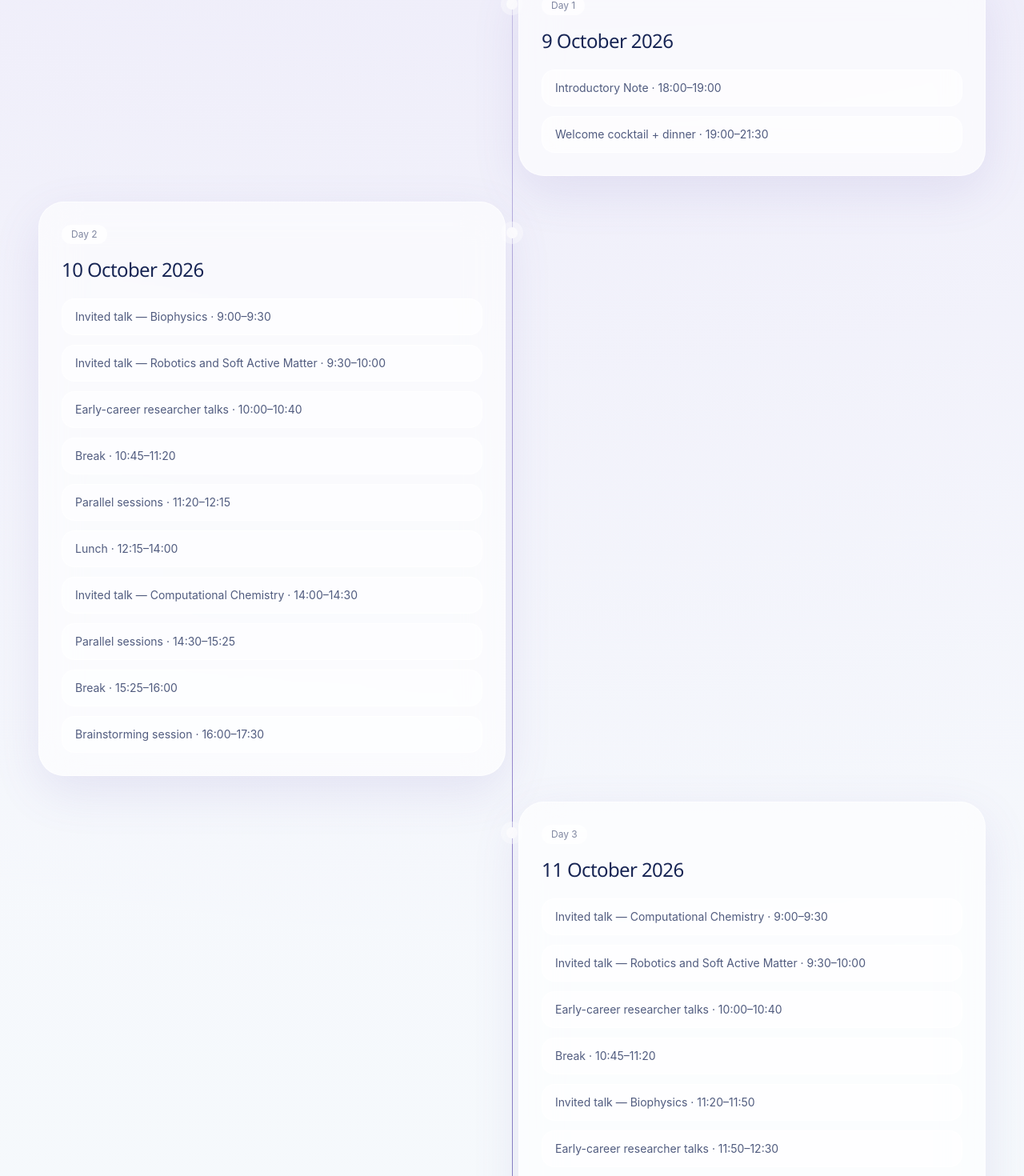
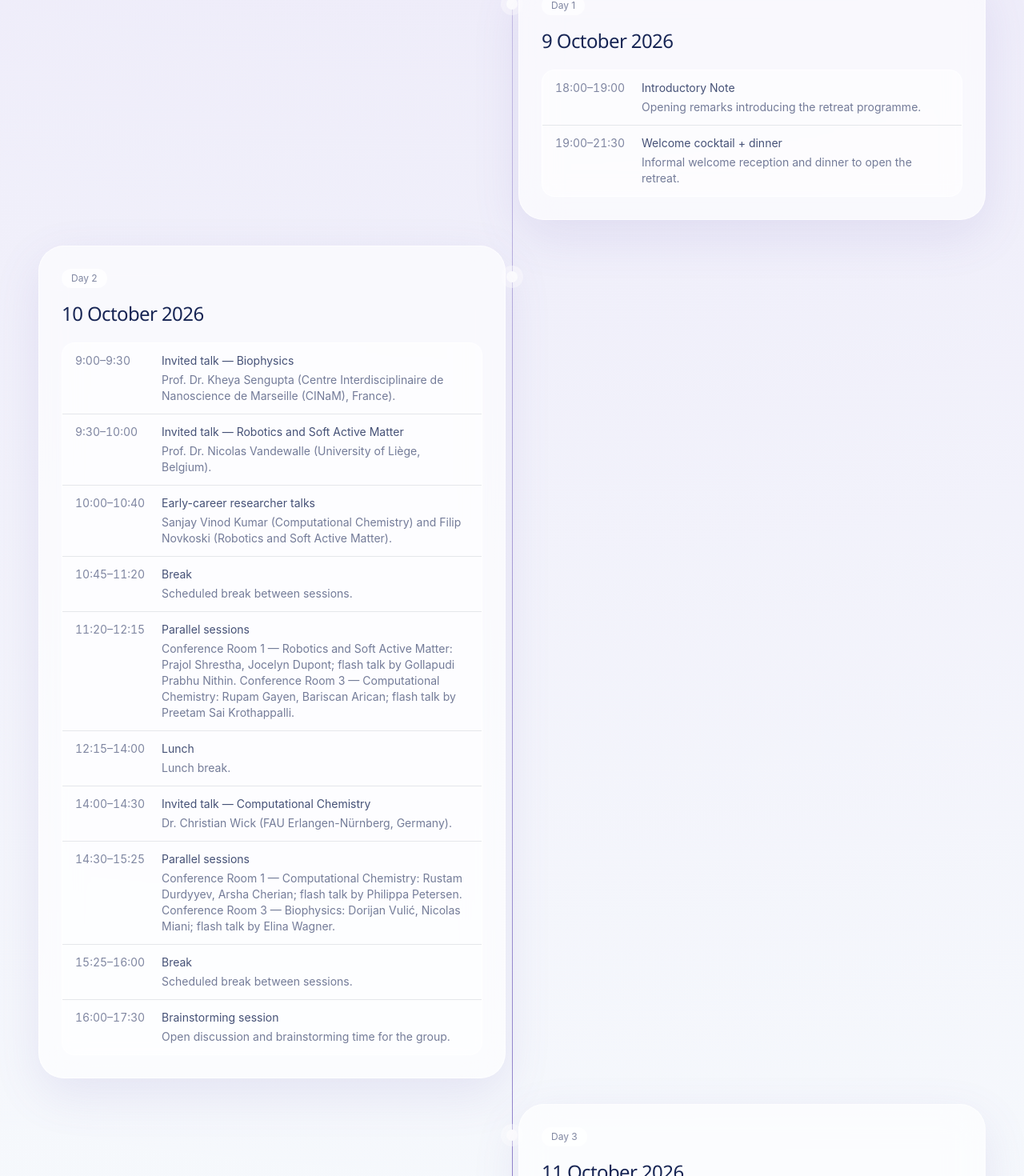
Before and after one commit to pahi-26/puls-retreat-2026, a Next.js app: page / in a window 1280 px wide. Shown: the part 1843-3313 px from the top of the page at 80% size. Built offline with nearby package versions, Linux system fonts and the light colour scheme.

Commit message:
Schedule updated

```diff
--- a/components/Timeline.tsx
+++ b/components/Timeline.tsx
@@ -34,19 +34,18 @@ export default function Timeline() {
                       </span>
                     </div>
                     <h3 className="mt-4 text-2xl">{day.date}</h3>
-                    <div className="mt-5 space-y-3">
+                    <div className="mt-5 divide-y divide-ink/8 overflow-hidden rounded-2xl border border-white/70 bg-white/55">
                       {day.sessions.map((session) => (
-                        <details
-                          key={session.title}
-                          className="rounded-2xl border border-white/70 bg-white/55 px-4 py-3 open:bg-white/75"
+                        <div
+                          key={session.time}
+                          className="grid grid-cols-[5.75rem_1fr] gap-4 px-4 py-3"
                         >
-                          <summary className="cursor-pointer list-none text-sm text-ink/75">
-                            {session.title}
-                          </summary>
-                          <p className="mt-3 border-t border-ink/8 pt-3 text-sm text-ink/60">
-                            {session.detail}
-                          </p>
-                        </details>
+                          <p className="text-sm tabular-nums text-ink/55">{session.time}</p>
+                          <div>
+                            <p className="text-sm text-ink/80">{session.title}</p>
+                            <p className="mt-1 text-sm text-ink/60">{session.detail}</p>
+                          </div>
+                        </div>
                       ))}
                     </div>
                   </div>
--- a/data/programme.ts
+++ b/data/programme.ts
@@ -1,6 +1,7 @@
 export type ProgrammeDay = {
   date: string;
   sessions: {
+    time: string;
     title: string;
     detail: string;
   }[];
@@ -11,11 +12,13 @@ export const programme: ProgrammeDay[] = [
     date: "9 October 2026",
     sessions: [
       {
-        title: "Introductory Note · 18:00–19:00",
+        time: "18:00–19:00",
+        title: "Introductory Note",
         detail: "Opening remarks introducing the retreat programme."
       },
       {
-        title: "Welcome cocktail + dinner · 19:00–21:30",
+        time: "19:00–21:30",
+        title: "Welcome cocktail + dinner",
         detail: "Informal welcome reception and dinner to open the retreat."
       }
     ]
@@ -24,47 +27,57 @@ export const programme: ProgrammeDay[] = [
     date: "10 October 2026",
     sessions: [
       {
-        title: "Invited talk — Biophysics · 9:00–9:30",
+        time: "9:00–9:30",
+        title: "Invited talk — Biophysics",
         detail:
           "Prof. Dr. Kheya Sengupta (Centre Interdisciplinaire de Nanoscience de Marseille (CINaM), France)."
       },
       {
-        title: "Invited talk — Robotics and Soft Active Matter · 9:30–10:00",
+        time: "9:30–10:00",
+        title: "Invited talk — Robotics and Soft Active Matter",
         detail: "Prof. Dr. Nicolas Vandewalle (University of Liège, Belgium)."
       },
       {
-        title: "Early-career researcher talks · 10:00–10:40",
+        time: "10:00–10:40",
+        title: "Early-career researcher talks",
         detail:
           "Sanjay Vinod Kumar (Computational Chemistry) and Filip Novkoski (Robotics and Soft Active Matter)."
       },
       {
-        title: "Break · 10:45–11:20",
+        time: "10:45–11:20",
+        title: "Break",
         detail: "Scheduled break between sessions."
       },
       {
-        title: "Parallel sessions · 11:20–12:15",
+        time: "11:20–12:15",
+        title: "Parallel sessions",
         detail:
           "Conference Room 1 — Robotics and Soft Active Matter: Prajol Shrestha, Jocelyn Dupont; flash talk by Gollapudi Prabhu Nithin. Conference Room 3 — Computational Chemistry: Rupam Gayen, Bariscan Arican; flash talk by Preetam Sai Krothappalli."
       },
       {
-        title: "Lunch · 12:15–14:00",
+        time: "12:15–14:00",
+        title: "Lunch",
         detail: "Lunch break."
       },
       {
-        title: "Invited talk — Computational Chemistry · 14:00–14:30",
+        time: "14:00–14:30",
+        title: "Invited talk — Computational Chemistry",
         detail: "Dr. Christian Wick (FAU Erlangen-Nürnberg, Germany)."
       },
       {
-        title: "Parallel sessions · 14:30–15:25",
+        time: "14:30–15:25",
+        title: "Parallel sessions",
         detail:
           "Conference Room 1 — Computational Chemistry: Rustam Durdyyev, Arsha Cherian; flash talk by Philippa Petersen. Conference Room 3 — Biophysics: Dorijan Vulić, Nicolas Miani; flash talk by Elina Wagner."
       },
       {
-        title: "Break · 15:25–16:00",
+        time: "15:25–16:00",
+        title: "Break",
         detail: "Scheduled break between sessions."
       },
       {
-        title: "Brainstorming session · 16:00–17:30",
+        time: "16:00–17:30",
+        title: "Brainstorming session",
         detail: "Open discussion and brainstorming time for the group."
       }
     ]
@@ -73,36 +86,44 @@ export const programme: ProgrammeDay[] = [
     date: "11 October 2026",
     sessions: [
       {
-        title: "Invited talk — Computational Chemistry · 9:00–9:30",
+        time: "9:00–9:30",
+        title: "Invited talk — Computational Chemistry",
         detail: "Prof. Dr. Marco Haumann (FAU Erlangen-Nürnberg, Germany)."
       },
       {
-        title: "Invited talk — Robotics and Soft Active Matter · 9:30–10:00",
+        time: "9:30–10:00",
+        title: "Invited talk — Robotics and Soft Active Matter",
         detail: "Prof. Dr. Andreas Maier (FAU Erlangen-Nürnberg, Germany)."
       },
       {
-        title: "Early-career researcher talks · 10:00–10:40",
+        time: "10:00–10:40",
+        title: "Early-career researcher talks",
         detail: "Sampanna Pahi (Computational Chemistry) and Madhura Ramani (Biophysics)."
       },
       {
-        title: "Break · 10:45–11:20",
+        time: "10:45–11:20",
+        title: "Break",
         detail: "Scheduled break between sessions."
       },
       {
-        title: "Invited talk — Biophysics · 11:20–11:50",
+        time: "11:20–11:50",
+        title: "Invited talk — Biophysics",
         detail:
           "Dr. Etienne Loiseau (Centre Interdisciplinaire de Nanoscience de Marseille (CINaM), France)."
       },
       {
-        title: "Early-career researcher talks · 11:50–12:30",
+        time: "11:50–12:30",
+        title: "Early-career researcher talks",
         detail: "Mathis Grelier (Biophysics) and Siddhant Mohapatra (Robotics and Soft Active Matter)."
       },
       {
-        title: "Lunch · 12:35–14:30",
+        time: "12:35–14:30",
+        title: "Lunch",
         detail: "Lunch break."
       },
       {
-        title: "Free time / leisure · 14:30–17:30",
+        time: "14:30–17:30",
+        title: "Free time / leisure",
         detail: "Free afternoon for leisure and informal exchange."
       }
     ]
@@ -111,36 +132,44 @@ export const programme: ProgrammeDay[] = [
     date: "12 October 2026",
     sessions: [
       {
-        title: "Invited talk — Computational Chemistry · 9:00–9:30",
+        time: "9:00–9:30",
+        title: "Invited talk — Computational Chemistry",
         detail: "Dr. Tanja Retzer (FAU Erlangen-Nürnberg, Germany)."
       },
       {
-        title: "Invited talk — Robotics and Soft Active Matter · 9:30–10:00",
+        time: "9:30–10:00",
+        title: "Invited talk — Robotics and Soft Active Matter",
         detail: "Dr. Piotr Nowakowski (Institut Ruđer Bošković, Croatia)."
       },
       {
-        title: "Parallel sessions · 10:00–10:40",
+        time: "10:00–10:40",
+        title: "Parallel sessions",
         detail:
           "Conference Room 1 — Biophysics: Narmin Abasova, Maja Milas. Conference Room 3 — Computational Chemistry: Lea Čolakić; flash talks by Christian Kreiger and Beatrice Anne Maquilan."
       },
       {
-        title: "Break · 10:45–11:20",
+        time: "10:45–11:20",
+        title: "Break",
         detail: "Scheduled break between sessions."
       },
       {
-        title: "Brainstorming session · 11:20–12:30",
+        time: "11:20–12:30",
+        title: "Brainstorming session",
         detail: "Open discussion and brainstorming time for the group."
       },
       {
-        title: "Lunch · 12:30–14:00",
+        time: "12:30–14:00",
+        title: "Lunch",
         detail: "Lunch break."
       },
       {
-        title: "Invited talk — Biophysics · 14:00–14:30",
+        time: "14:00–14:30",
+        title: "Invited talk — Biophysics",
         detail: "Dr. Sara Kaliman (Max-Planck-Institut für die Physik des Lichts, Germany)."
       },
       {
-        title: "Brainstorming + Report Writing session · 14:35–17:30",
+        time: "14:35–17:30",
+        title: "Brainstorming + Report Writing session",
         detail: "Continued brainstorming, extending into collaborative report writing."
       }
     ]
@@ -149,20 +178,24 @@ export const programme: ProgrammeDay[] = [
     date: "13 October 2026",
     sessions: [
       {
-        title: "What does it take to make it in academia? + Formal End Note · 9:00–10:10",
+        time: "9:00–10:10",
+        title: "What does it take to make it in academia? + Formal End Note",
         detail:
           "Panel discussion with Prof. Dr. Ana-Sunčana Smith and other PIs on academic careers, followed by the formal end note of the retreat."
       },
       {
-        title: "Data Management · 10:10–12:10",
+        time: "10:10–12:10",
+        title: "Data Management",
         detail: "Data management session led by PULS/IRB."
       },
       {
-        title: "Lunch · 12:10–13:30",
+        time: "12:10–13:30",
+        title: "Lunch",
         detail: "Lunch break."
       },
       {
-        title: "Departure from Zadar · 14:30",
+        time: "14:30",
+        title: "Departure from Zadar",
         detail: "Coordinated departure from the retreat venue."
       }
     ]
```
